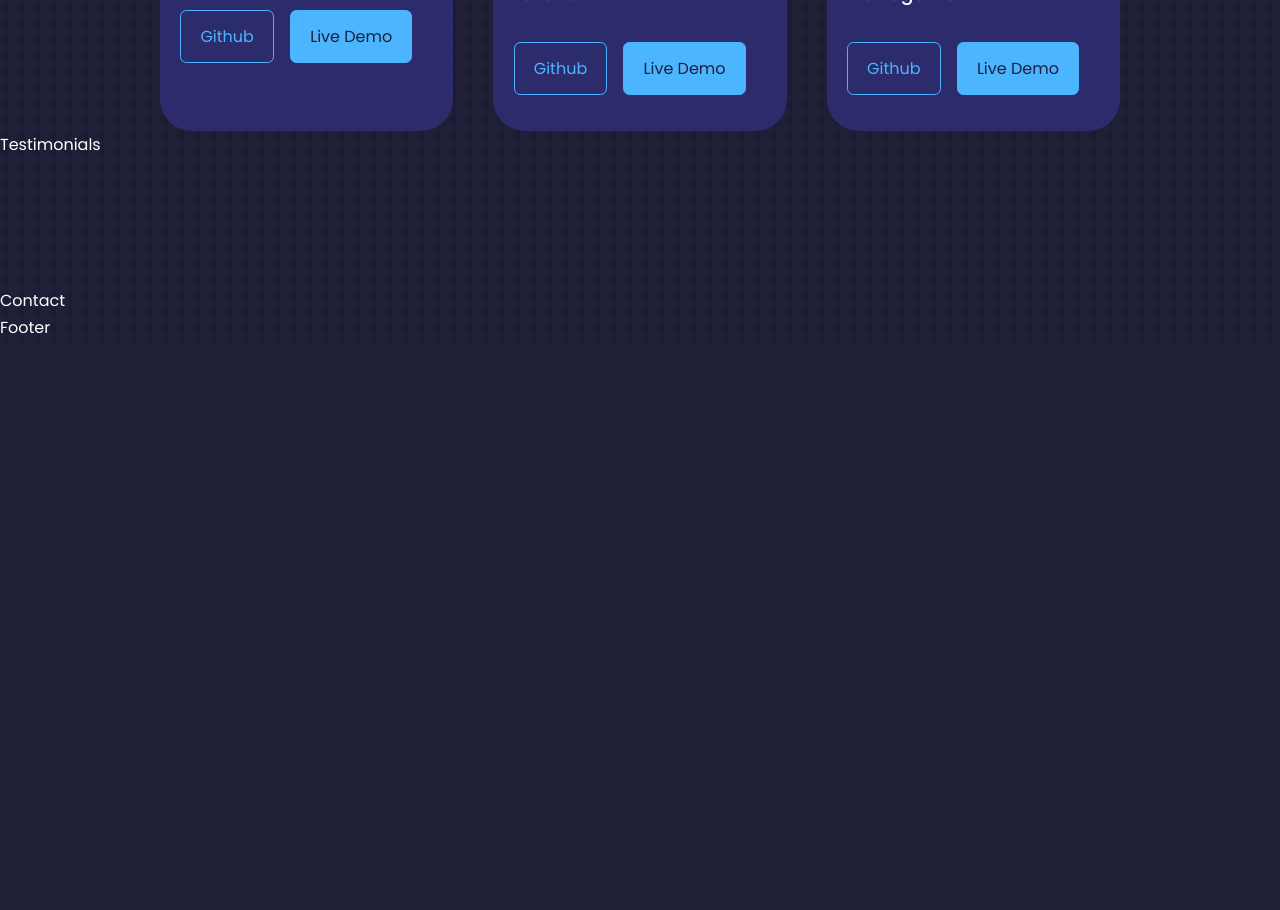
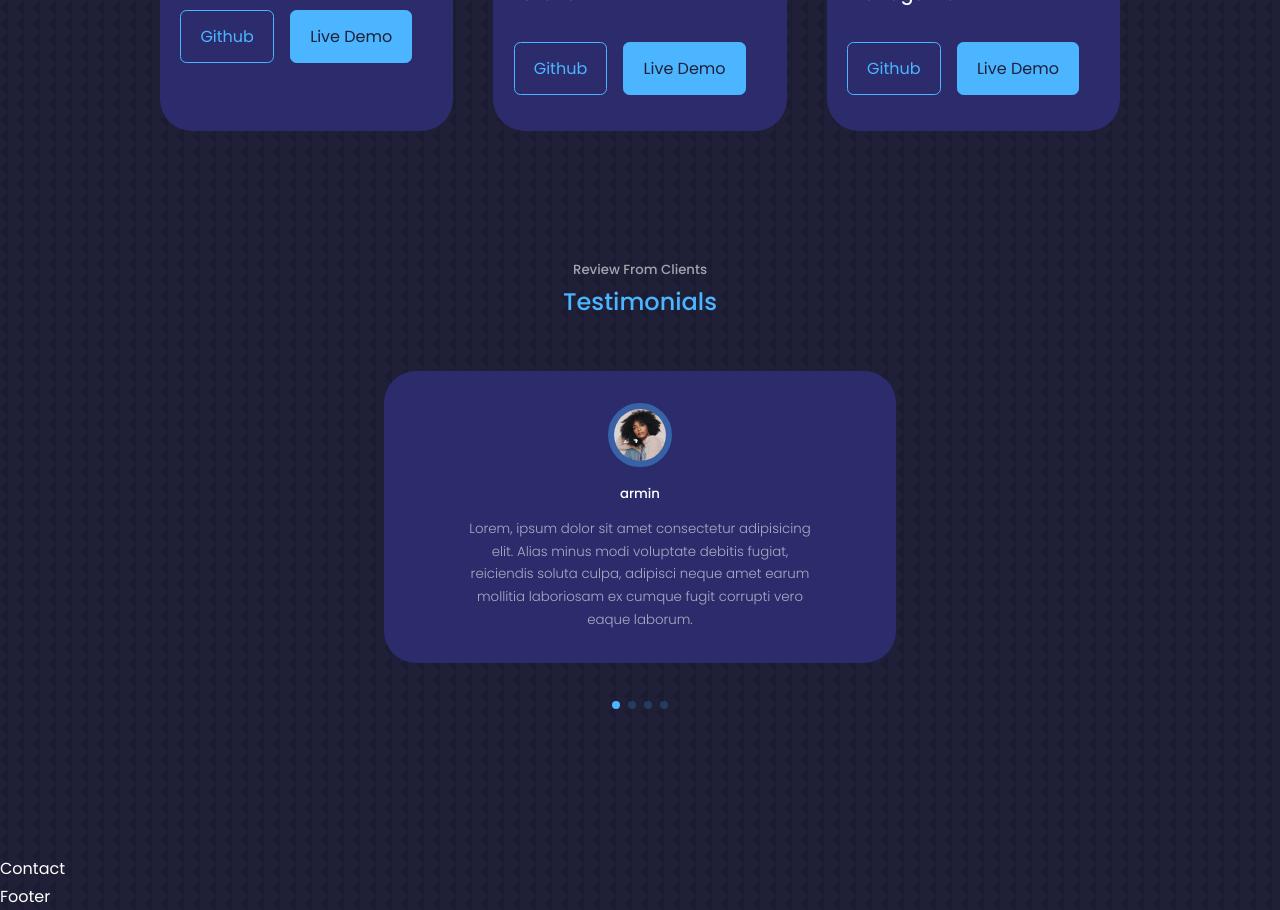
Before and after one commit to koliche/koliche-portfolio, a React (Create React App) app: page / in a window 1280 px wide. Shown: the part 3840-4750 px from the top of the page. Before the commit the page ends 4181 px from the top, so only its background shows below. Built offline with nearby package versions, Linux system fonts and the light colour scheme.

Commit message:
Testimonials section

```diff
--- a/package.json
+++ b/package.json
@@ -10,6 +10,7 @@
     "react-dom": "^18.1.0",
     "react-icons": "^4.3.1",
     "react-scripts": "5.0.1",
+    "swiper": "^8.3.1",
     "web-vitals": "^2.1.4"
   },
   "scripts": {
--- a/src/components/testimonials/Testimonials.jsx
+++ b/src/components/testimonials/Testimonials.jsx
@@ -1,9 +1,63 @@
 import React from 'react'
 import "./testimonials.css"
+import AVTR1 from '../../assets/avatar1.jpg'
+import AVTR2 from '../../assets/avatar2.jpg'
+import AVTR3 from '../../assets/avatar3.jpg'
+import AVTR4 from '../../assets/avatar4.jpg'
+
+import { Pagination, A11y } from 'swiper';
+import {Swiper, SwiperSlide} from 'swiper/react'
+// import Swiper and modules styles
+import 'swiper/css';
+import 'swiper/css/pagination';
+
+{/* Not Now I Should Deleted*/}
+const data = [{
+  avatar: AVTR1,
+  name: 'armin',
+  review: 'Lorem, ipsum dolor sit amet consectetur adipisicing elit. Alias minus modi voluptate debitis fugiat, reiciendis soluta culpa, adipisci neque amet earum mollitia laboriosam ex cumque fugit corrupti vero eaque laborum.'
+},
+{
+  avatar: AVTR2,
+  name: 'koliche',
+  review: 'Lorem, ipsum dolor sit amet consectetur adipisicing elit. Alias minus modi voluptate debitis fugiat, reiciendis soluta culpa, adipisci neque amet earum mollitia laboriosam ex cumque fugit corrupti vero eaque laborum.'
+},
+{
+  avatar: AVTR3,
+  name: 'Med',
+  review: 'Lorem, ipsum dolor sit amet consectetur adipisicing elit. Alias minus modi voluptate debitis fugiat, reiciendis soluta culpa, adipisci neque amet earum mollitia laboriosam ex cumque fugit corrupti vero eaque laborum.'
+},
+{
+  avatar: AVTR4,
+  name: 'anny',
+  review: 'Lorem, ipsum dolor sit amet consectetur adipisicing elit. Alias minus modi voluptate debitis fugiat, reiciendis soluta culpa, adipisci neque amet earum mollitia laboriosam ex cumque fugit corrupti vero eaque laborum.'
+}]
+
 
 const Testimonials = () => {
   return (
-    <div>Testimonials</div>
+    <section id='testimonials'>
+      <h5>Review From Clients</h5>
+      <h2>Testimonials</h2>
+      <Swiper className="container testimonials__container"
+        modules={[Pagination]}
+        spaceBetween={40}
+        slidesPerView={1}
+        pagination={{clickable: true}}
+      >
+        {data.map(({avatar, name, review}, index)=> {
+          return (
+            <SwiperSlide key={index} className="testimonial">
+          <div className="client__avatar">
+            <img src={avatar} alt={name} />
+          </div>
+          <h5 className='client__name'>{name}</h5>
+          <small className='client__review'>{review}</small>
+        </SwiperSlide>
+          )
+        })}
+      </Swiper>
+      </section>
   )
 }
 
--- a/src/components/testimonials/testimonials.css
+++ b/src/components/testimonials/testimonials.css
@@ -0,0 +1,51 @@
+.container.testimonials__container {
+    width: 40%;
+    padding-bottom: 4rem;
+}
+
+.client__avatar {
+    width: 4rem;
+    aspect-ratio: 1/1;
+    overflow: hidden;
+    border-radius: 50%;
+    margin: 0 auto 1rem;
+    border: 0.4rem solid var(--color-primary-variant);
+}
+
+.swiper-pagination-clickable .swiper-pagination-bullet {
+    background: var(--color-primary);
+}
+
+.testimonial {
+    background: var(--color-bg-variant);
+    text-align: center;
+    padding: 2rem;
+    border-radius: 2rem;
+    user-select: none;
+}
+
+.client__review {
+    color: var(--color-light);
+    font-weight: 300;
+    display: block;
+    width: 80%;
+    margin: 0.8rem auto 0;
+}
+
+/* ================= Media Queries (Medium Devices) =========================== */
+@media screen and ( max-width : 1024px ) {
+    .container.testimonials__container {
+        width: 60%;
+    }
+}
+
+/* ================= Media Queries (Small Devices) =========================== */
+@media screen and ( max-width : 600px ) {
+    .container.testimonials__container {
+        width: var(--container-width-sm);
+    }
+
+    .client__review {
+        width: var(--container-width-sm);
+    }
+}
```
Also changed, not shown: 1 other file (tests, documents, lock files or other folders).
